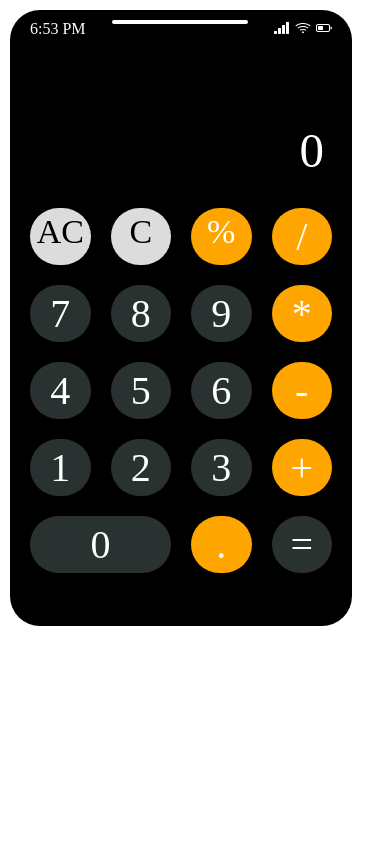
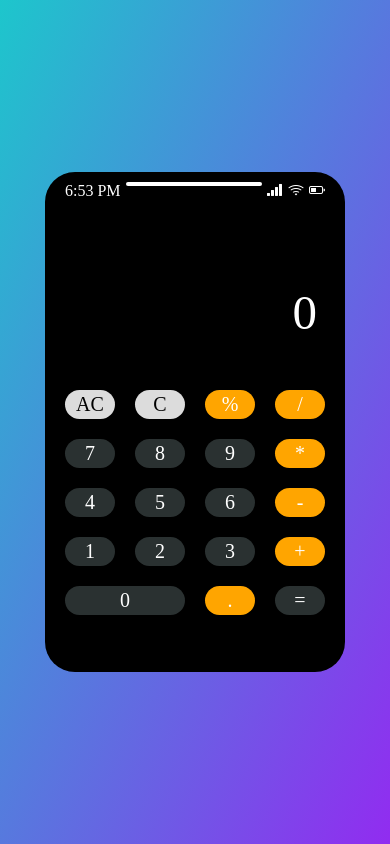
Before and after one commit to bharathi20/Calci-ReactJS, a React (Create React App) app: page / in a window 390 px wide. Built offline with nearby package versions, Linux system fonts and the light colour scheme.

Commit message:
added mobile responsive

```diff
--- a/public/index.html
+++ b/public/index.html
@@ -9,7 +9,6 @@
       name="description"
       content="Web site created using create-react-app"
     />
-    <link rel="apple-touch-icon" href="%PUBLIC_URL%/logo192.png" />
     <!--
       manifest.json provides metadata used when your web app is installed on a
       user's mobile device or desktop. See https://developers.google.com/web/fundamentals/web-app-manifest/
--- a/src/App.css
+++ b/src/App.css
@@ -5,8 +5,11 @@
 }
 body{
     color:white;
+    height:100vh;
+    background-image: linear-gradient(to bottom right, rgb(29, 198, 204),rgb(145, 44, 240));
 
 }
+
 
 .calculator{
     background-color: black;
@@ -83,3 +86,30 @@ body{
  .shape{
      grid-column: 1 /3;
  }
+
+ @media  screen and (max-width:768px) {
+   body{
+     display: flex;
+     justify-content: center;
+     align-items: center;
+   }
+  .calculator{
+    background-color: black;
+    width : 300px;
+    height: 500px;
+  }
+  .buttonsContainer{
+    margin-top: 120px;
+  }
+  .button{
+    margin:10px;
+    text-align: center;
+    font-size: 20px;
+    font-weight: 10;
+    border-radius: 60px;
+    padding:3px;
+  }
+
+
+
+ }
--- a/src/App.js
+++ b/src/App.js
@@ -78,7 +78,9 @@ export default function App() {
 
 
   return (
+
     <div className='calculator'>
+
 
       <div className="topContainer">
         <div className="time">
@@ -124,5 +126,8 @@ export default function App() {
       </div>
     </div>
 
+
+
+
   )
 }
```
Also changed, not shown: public/manifest.json.
